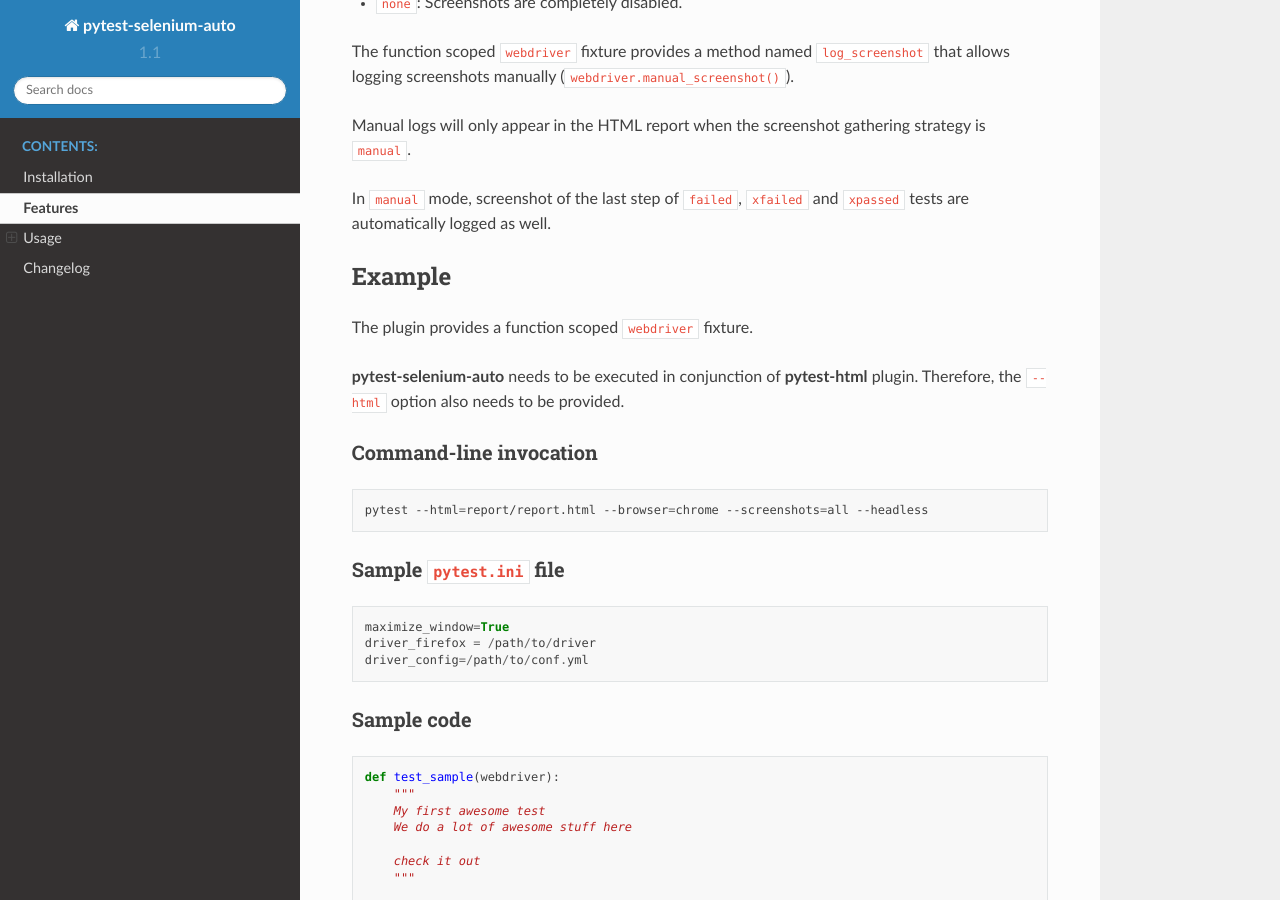
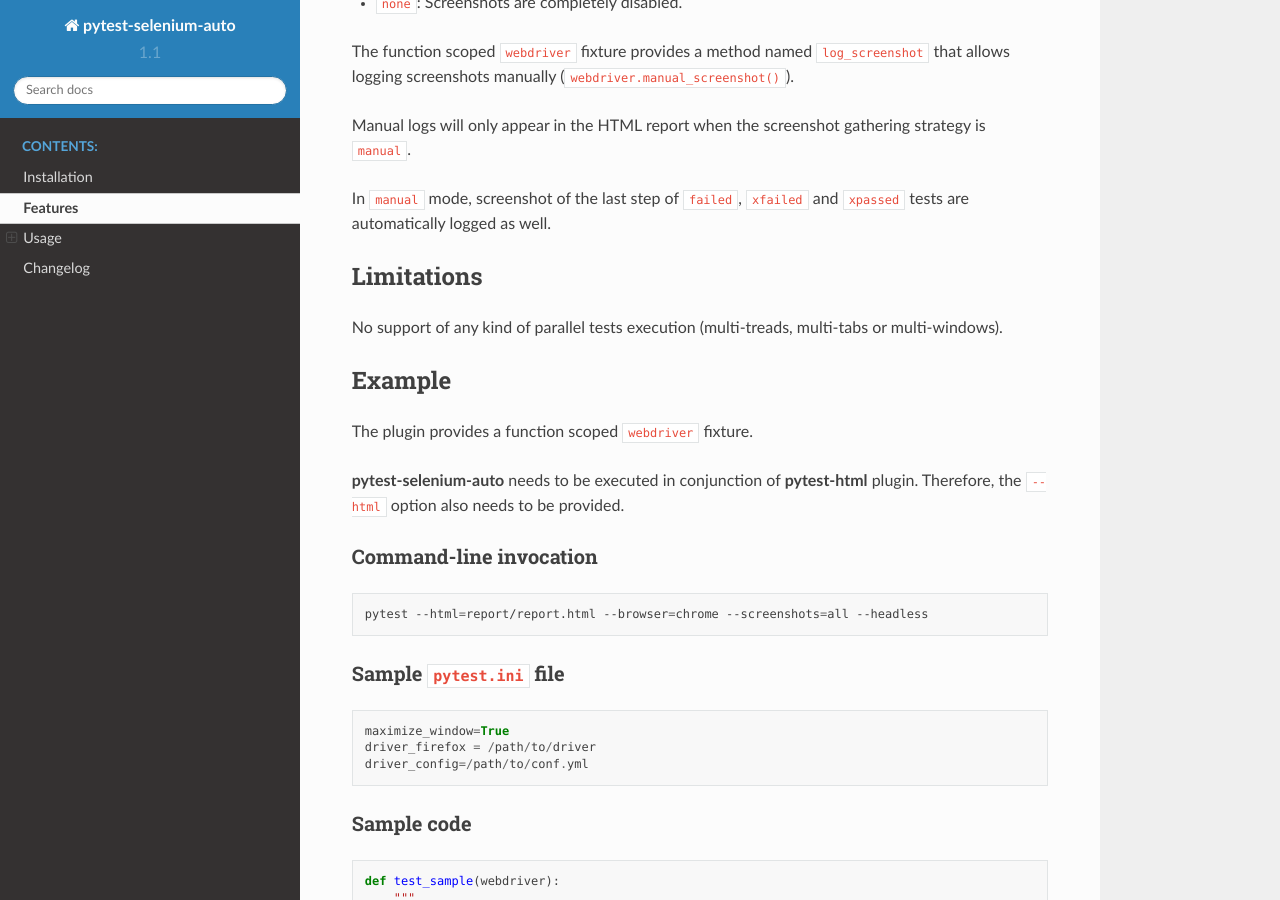
Before and after one commit to harmin-parra/pytest-selenium-auto, a Sphinx documentation site: the page built from docs/user_guide.rst, in a window 1280 px wide and 900 px high, scrolled down 3966 px. Built offline with Sphinx 7.4.7 and the Read the Docs theme 2.0.0, drawn with Linux system fonts in a browser that asks for light colours.

Commit message:
update docs

```diff
--- a/docs/user_guide.rst
+++ b/docs/user_guide.rst
@@ -194,6 +194,12 @@
 Manual logs will only appear in the HTML report when the screenshot gathering strategy is ``manual``.
 
 In ``manual`` mode, screenshot of the last step of ``failed``, ``xfailed`` and ``xpassed`` tests are automatically logged as well.
+
+
+Limitations
+===========
+
+No support of any kind of parallel tests execution (multi-treads, multi-tabs or multi-windows).
 
 
 Example
```
